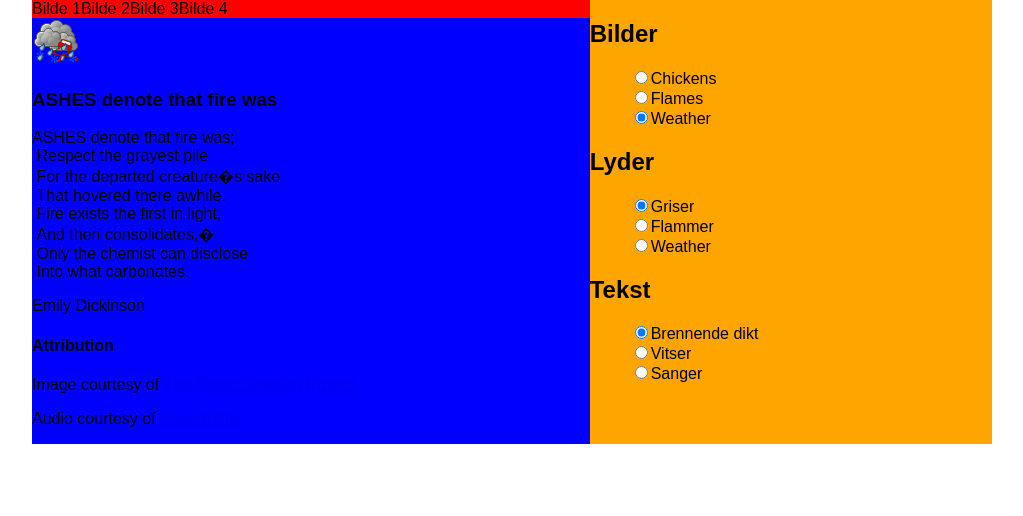
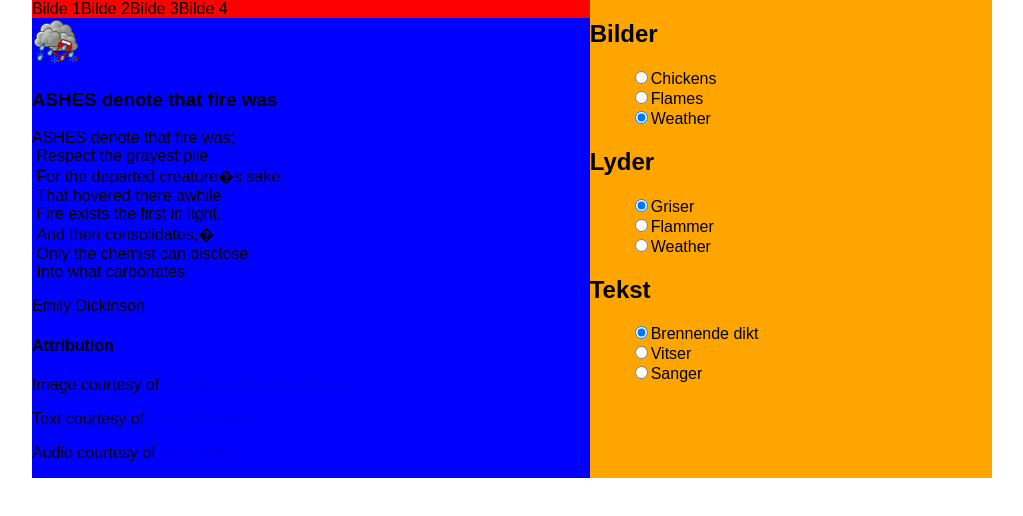
Before and after one commit to IT2810/it2810-webutvikling-h18-prosjekt-2-gruppe--45, a React (Create React App) app: page / in a window 1280 px wide. Shown: the top 516 px of the page, without its empty margins (128-1151 px from the left). Built offline with nearby package versions, Linux system fonts and the light colour scheme.

Commit message:
Added missing links in files.js

```diff
--- a/src/Gallery/files.js
+++ b/src/Gallery/files.js
@@ -12,15 +12,23 @@ const files = {
     flames: [
       {
         name: 'fireplace.mp3',
+        author: 'Partners In Rhyme',
+        link: 'https://www.freesoundeffects.com/free-track/fireplace-426535/',
       },
       {
         name: 'feuer.mp3',
+        author: 'Partners In Rhyme',
+        link: 'https://www.freesoundeffects.com/free-track/feuer-426782/',
       },
       {
         name: 'fire1.mp3',
+        author: 'Partners In Rhyme',
+        link: 'https://www.freesoundeffects.com/free-track/fire-89306/',
       },
       {
         name: 'fire2.mp3',
+        author: 'Partners In Rhyme',
+        link: 'https://www.freesoundeffects.com/free-track/fire2-89307/',
       },
     ],
 
@@ -99,15 +107,23 @@ const files = {
     flames: [
       {
         name: 'flames1.svg',
+        author: 'HANNAH',
+        link: 'http://www.clker.com/clipart-blue-fire-1.html',
       },
       {
         name: 'flames2.svg',
+        author: 'Dryicons',
+        link: 'https://dryicons.com/icon/candle-icon-9334',
       },
       {
         name: 'flames3.svg',
+        author: 'Icomoon',
+        link: 'https://www.flaticon.com/free-icon/fire_24143',
       },
       {
         name: 'flames4.svg',
+        author: 'Juhele',
+        link: 'https://openclipart.org/detail/297748/forest-fire',
       },
     ],
 
@@ -139,15 +155,24 @@ const files = {
     flames: [
       {
         name: 'burning1.json',
+        author: 'Emily Dickinson',
+        link: 'https://www.bartleby.com/113/1113.html',
       },
       {
         name: 'burning2.json',
+        author: 'C. D. Wright',
+        link:
+          'https://www.poetryfoundation.org/poems/51055/flame-56d22e8d6c815',
       },
       {
         name: 'burning3.json',
+        author: 'W. Shakespeare',
+        link: 'http://www.shakespeares-sonnets.com/sonnet/45',
       },
       {
         name: 'burning4.json',
+        author: 'W. Blake',
+        link: 'https://www.poetryfoundation.org/poems/43687/the-tyger',
       },
     ],
 
```
Also changed, not shown: public/images/flames/flames2.svg.
